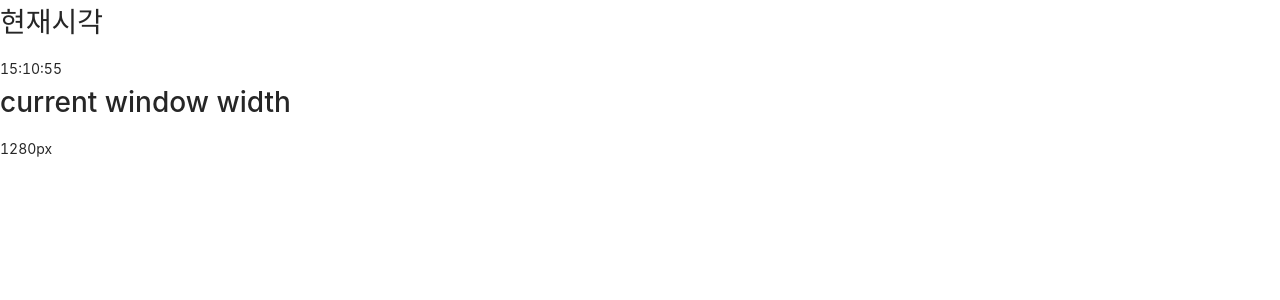
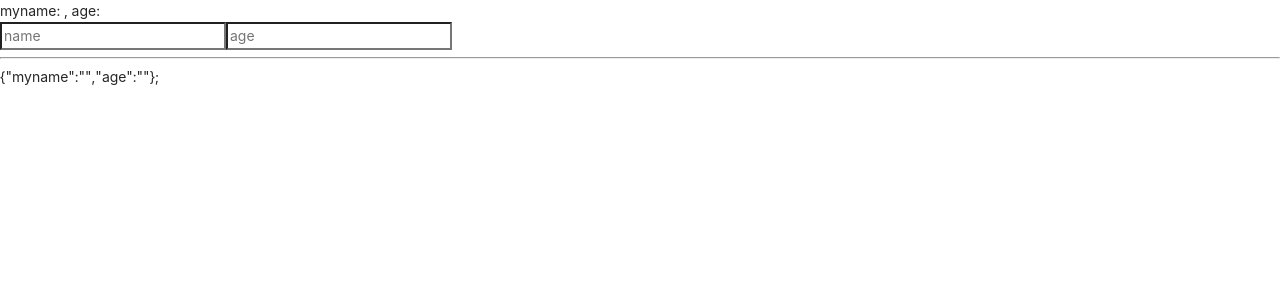
Before and after one commit to kimhan1113/react_basic, a React (Create React App) app: page / in a window 1280 px wide. Shown: the top 300 px of the page. Built offline with nearby package versions, Linux system fonts and the light colour scheme.

Commit message:
useReducer commit

```diff
--- a/src/App5.js
+++ b/src/App5.js
@@ -34,15 +34,33 @@
   return width;
 };
 
+const useWindowHeight = () => {
+  const [height, setHeight] = useState(window.innerHeight);
+
+  //   useEffect(() => {
+  //     const onResize = () => {
+  //       setHeight(window.innerHeight);
+  //     };
+
+  //     window.addEventListener("resize", onResize);
+  //     return () => window.removeEventListener("resize", onResize);
+  //   }, []);
+
+  return height;
+};
+
 const App = () => {
   const currentTime = useCurrentTime();
   const windowWidth = useWindowWidth();
+  const windowHeight = useWindowHeight();
   return (
     <div>
       <h1>현재시각</h1>
       {currentTime}
       <h1>current window width</h1>
       {windowWidth}px
+      <h1>current window height</h1>
+      {windowHeight}px
     </div>
   );
 };
--- /dev/null
+++ b/src/App6.js
@@ -0,0 +1,66 @@
+import React, { useReducer, useState } from "react";
+
+const SET_NAME = "SET_NAME";
+const SET_AGE = "SET_AGE";
+
+const reducer = (prevState, action) => {
+  const { type, value } = action;
+  if (type === SET_NAME) {
+    return { ...prevState, myname: value };
+  } else if (type === SET_AGE) {
+    return { ...prevState, age: value };
+  }
+  return prevState;
+};
+
+const App = () => {
+  const [state, dispatch] = useReducer(reducer, { myname: "", age: "" });
+  const { myname, age } = state;
+  const onChange = (e) => {
+    const { name: type, value } = e.target;
+    // if (name === "myname") {
+    // }
+
+    // const action = { type, value };
+    dispatch({ type, value });
+
+    // const action = { type: SET_AGE, value: value };
+    // dispatch(action);
+  };
+  //   const [person, setPerson] = useState({ myname: "", age: "" });
+  //   const { myname, age } = person;
+  //   const onChange = (e) => {
+  //     const { name, value } = e.target;
+  //     setPerson((pervState) => ({
+  //       ...pervState,
+  //       [name]: value,
+  //     }));
+  //   };
+  //   const [name, setName] = useState("");
+  //   const [age, setAge] = useState("");
+
+  return (
+    <div>
+      myname: {myname}, age:{age}
+      <br />
+      <input
+        type="text"
+        placeholder="name"
+        name="SET_NAME"
+        onChange={onChange}
+        // onChange={(e) => setName(e.target.value)}
+      />
+      <input
+        type="text"
+        placeholder="age"
+        name="SET_AGE"
+        onChange={onChange}
+        // onChange={(e) => setAge(e.target.value)}
+      />
+      <hr />
+      {JSON.stringify(state)};
+    </div>
+  );
+};
+
+export default App;
--- a/src/index.js
+++ b/src/index.js
@@ -4,11 +4,12 @@
 import App from "./App";
 import App4 from "./App4";
 import App5 from "./App5";
+import App6 from "./App6";
 import reportWebVitals from "./reportWebVitals";
 
 ReactDOM.render(
   <React.StrictMode>
-    <App5 />
+    <App6 />
   </React.StrictMode>,
   document.getElementById("root"),
 );
```
